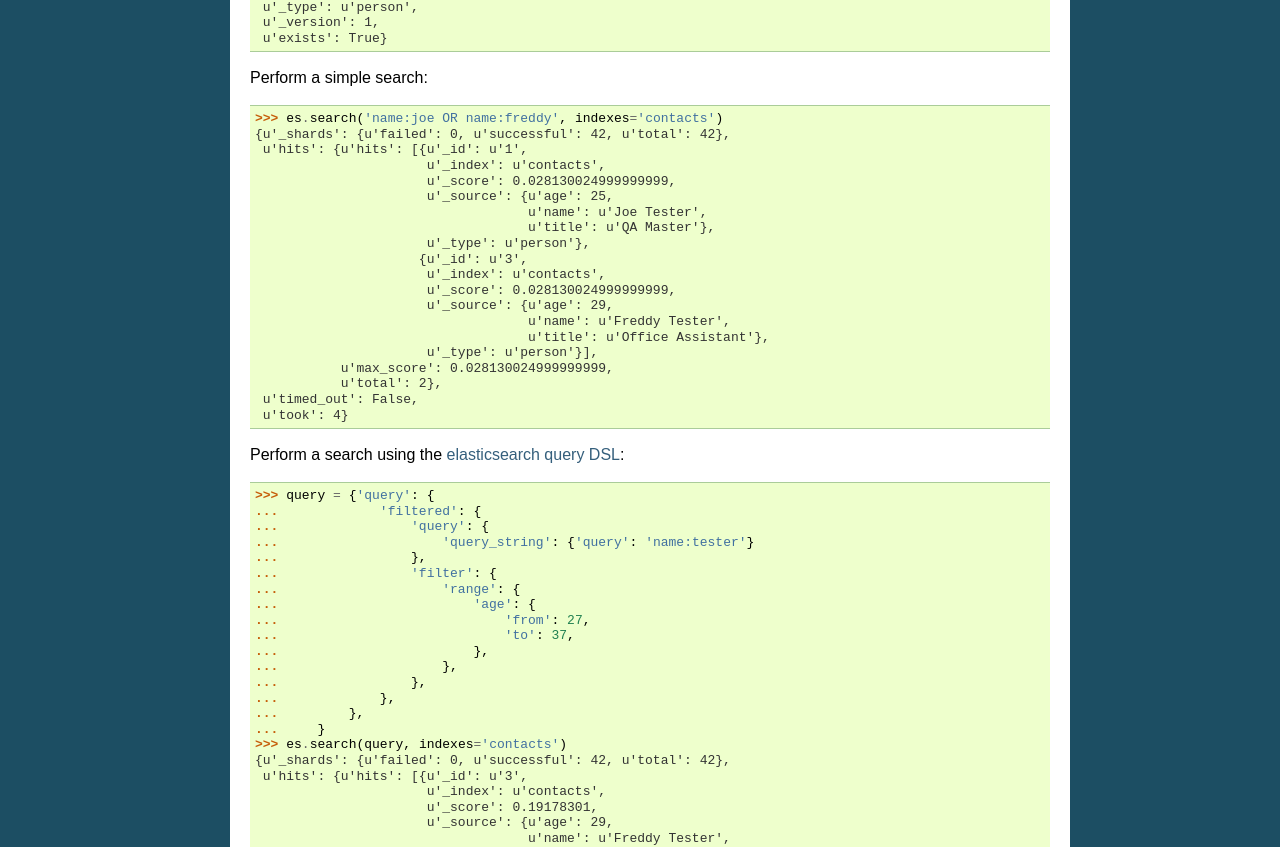
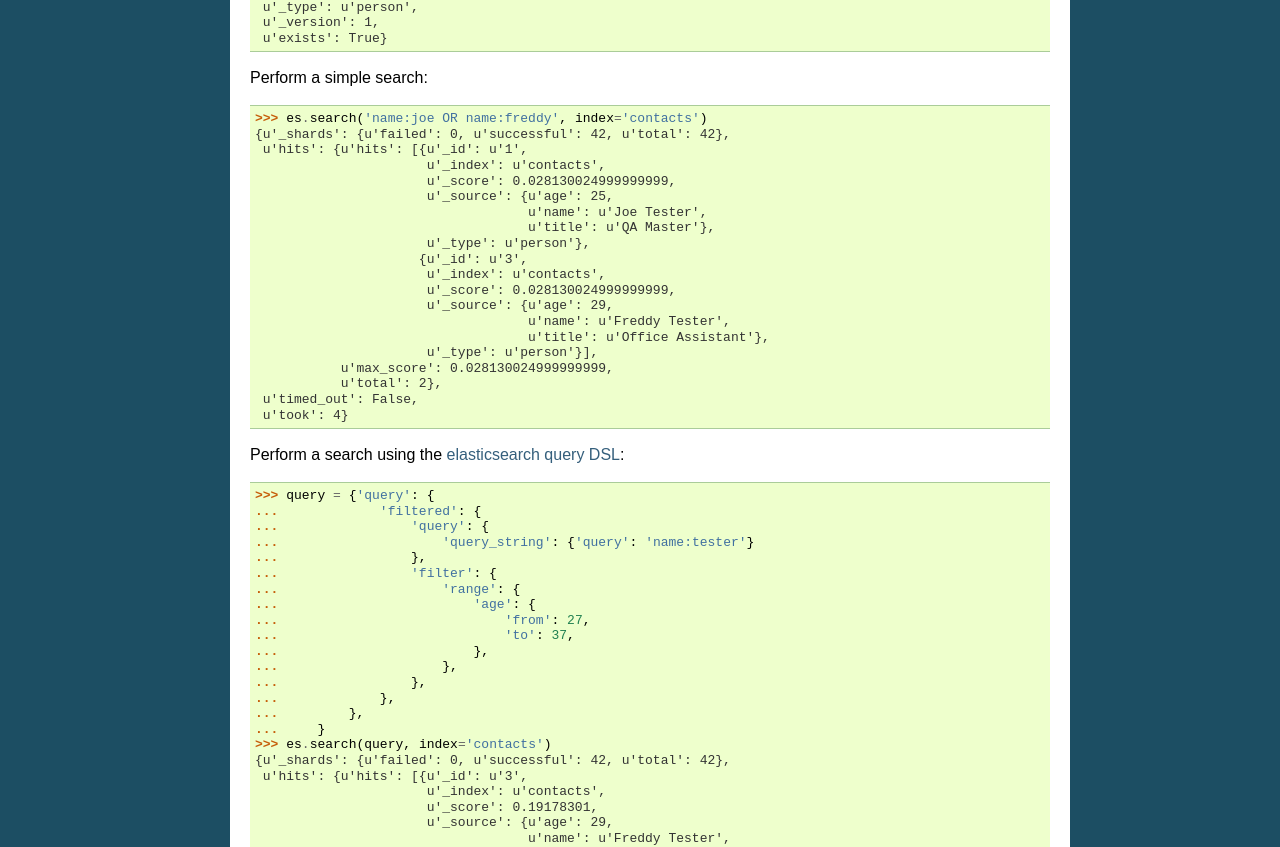
Before and after one commit to pyelasticsearch/pyelasticsearch, a Sphinx documentation site: the page built from docs/source/index.rst, in a window 1280 px wide. Shown: the part 746-1593 px from the top of the page. Built offline with Sphinx 7.4.7, drawn with Linux system fonts in a browser that asks for light colours.

Commit message:
Correct the "indexes" kwarg spelling in the docstring examples.
Really have to get these doctests running.

```diff
--- a/docs/source/index.rst
+++ b/docs/source/index.rst
@@ -45,7 +45,7 @@ Get just Jessica's document:
 
 Perform a simple search:
 
->>> es.search('name:joe OR name:freddy', indexes='contacts')
+>>> es.search('name:joe OR name:freddy', index='contacts')
 {u'_shards': {u'failed': 0, u'successful': 42, u'total': 42},
  u'hits': {u'hits': [{u'_id': u'1',
                       u'_index': u'contacts',
@@ -86,7 +86,7 @@ Perform a search using the `elasticsearch query DSL`_:
 ...             },
 ...         },
 ...     }
->>> es.search(query, indexes='contacts')
+>>> es.search(query, index='contacts')
 {u'_shards': {u'failed': 0, u'successful': 42, u'total': 42},
  u'hits': {u'hits': [{u'_id': u'3',
                       u'_index': u'contacts',
```
